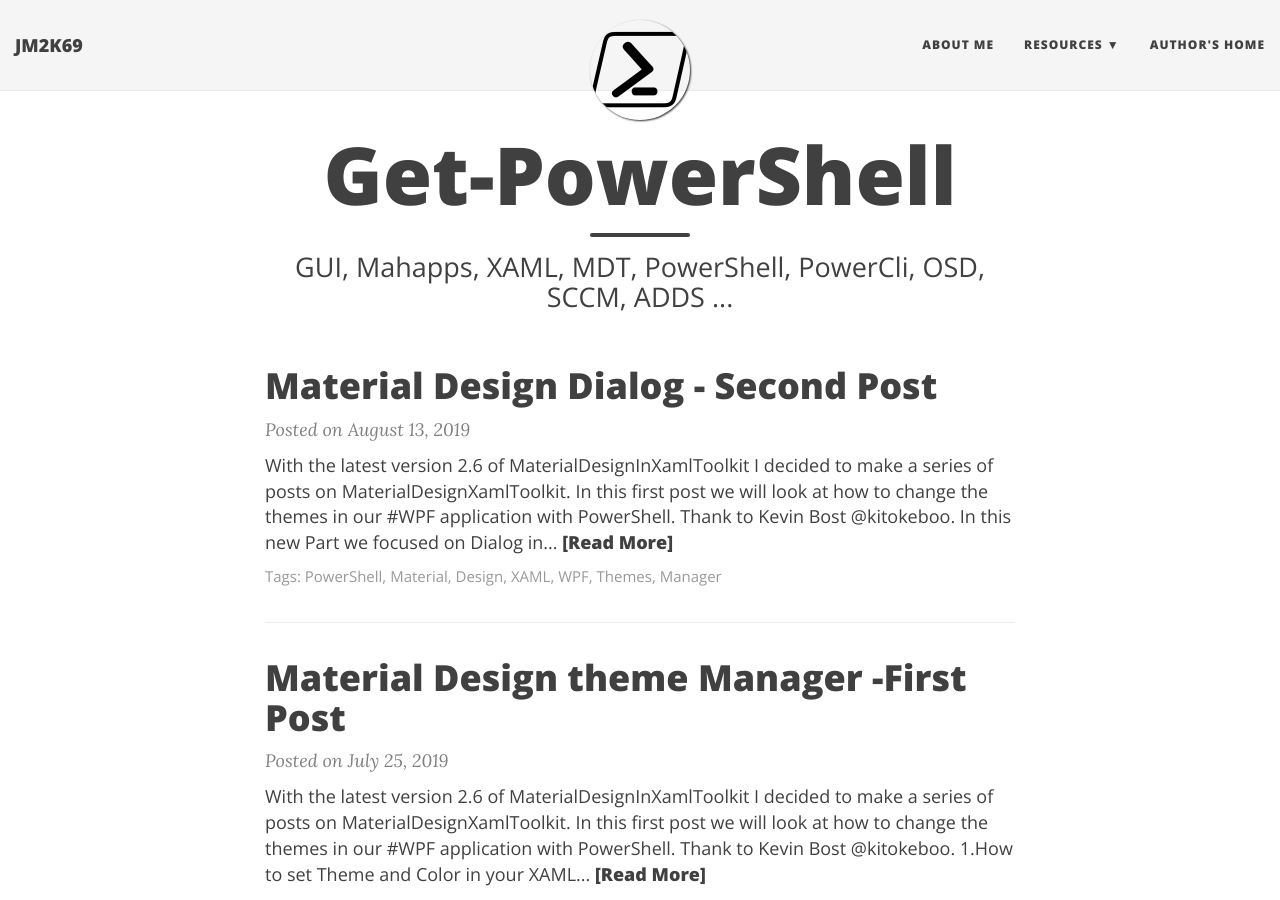
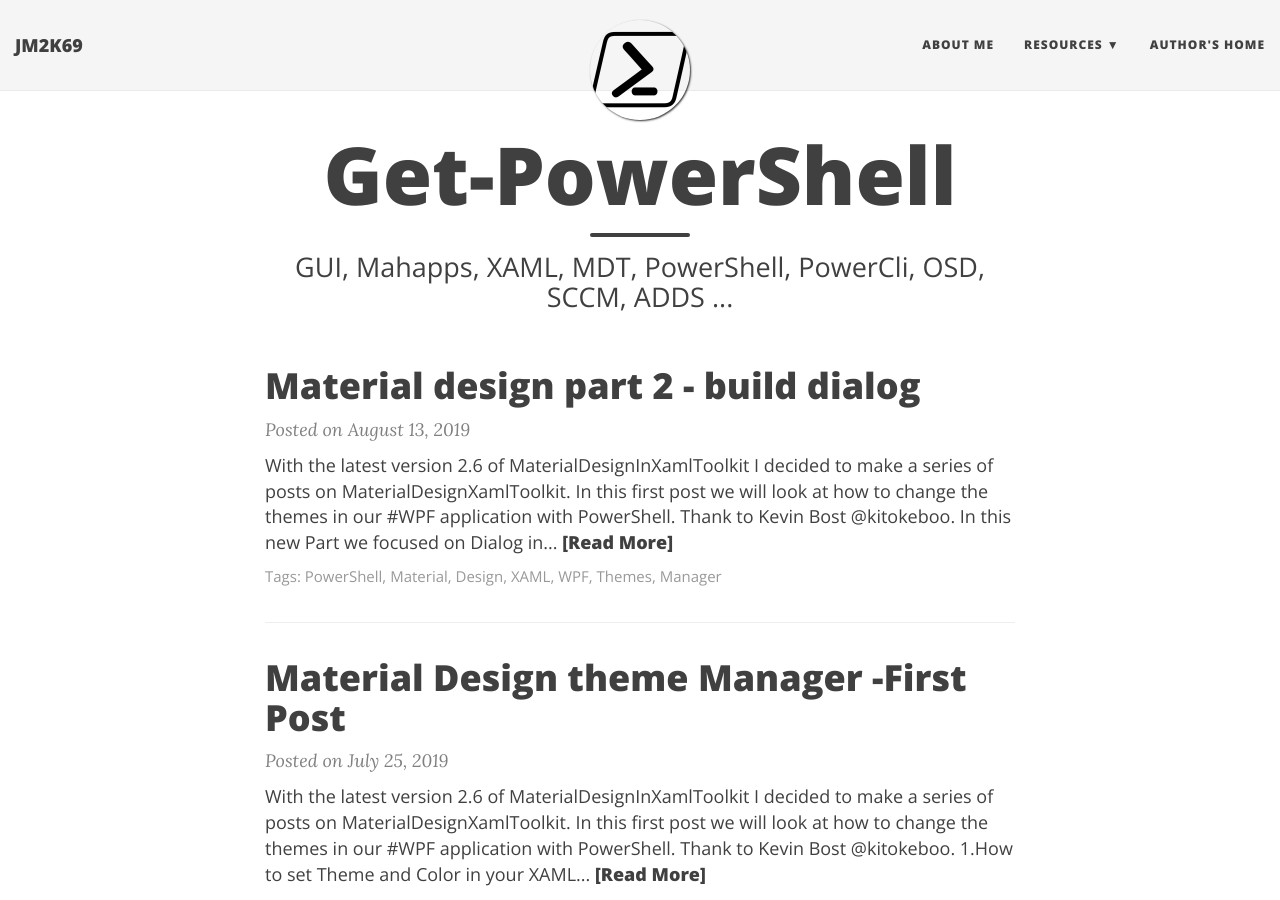
Before and after one commit to JM2K69/JM2K69.github.io, a Jekyll site: the page built from index.html, in a window 1280 px wide and 900 px high. Built offline with Jekyll 4.4.1, drawn with Linux system fonts in a browser that asks for light colours; nearby versions of some CDN libraries; the list of posts is cut into pages by our own code.

Commit message:
Update Title

```diff
--- a/_posts/2019-08-13-Material Design Dialog.md
+++ b/_posts/2019-08-13-Material Design Dialog.md
@@ -1,6 +1,6 @@
 ---
 layout: post
-title: "Material Design Dialog - Second Post"
+title: "Material design part 2 - build dialog"
 date: 2019-08-13
 tags: [PowerShell, Material, Design, XAML, WPF, Themes, Manager ]
 published : true
```
